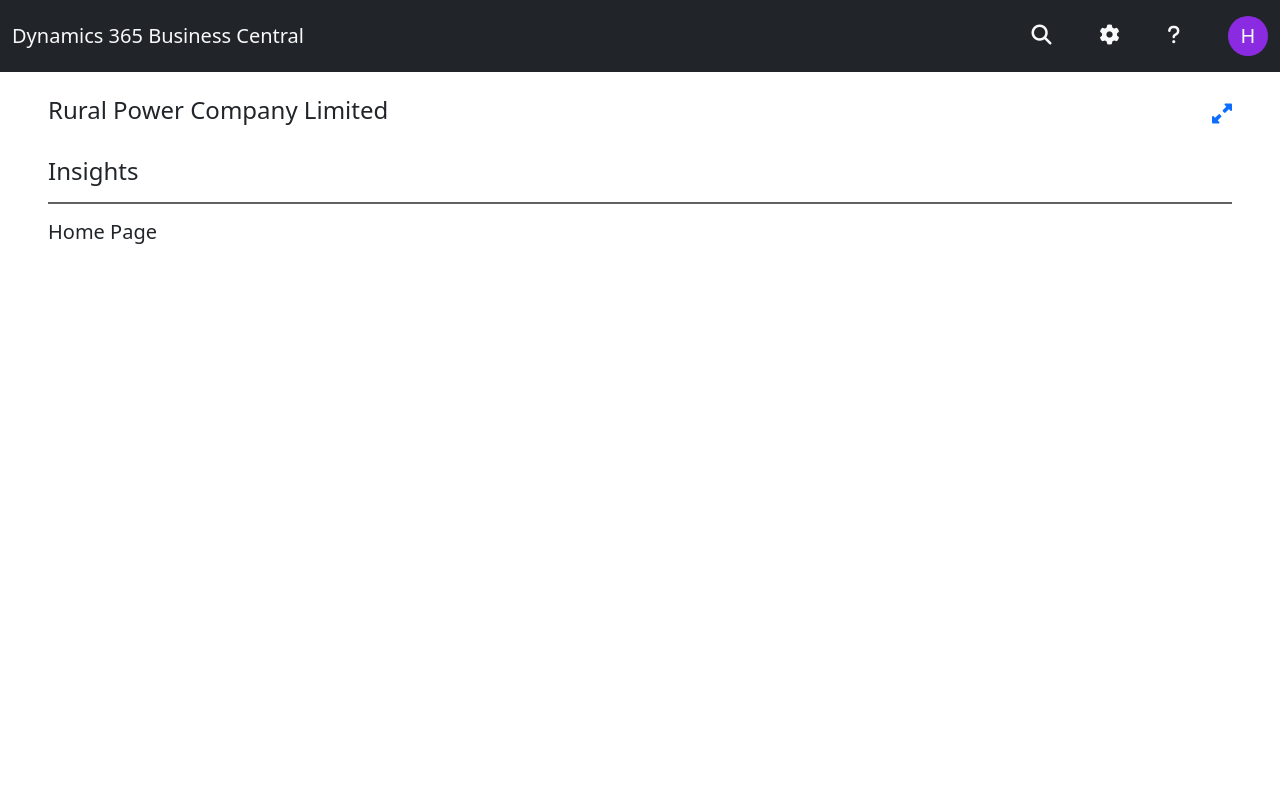
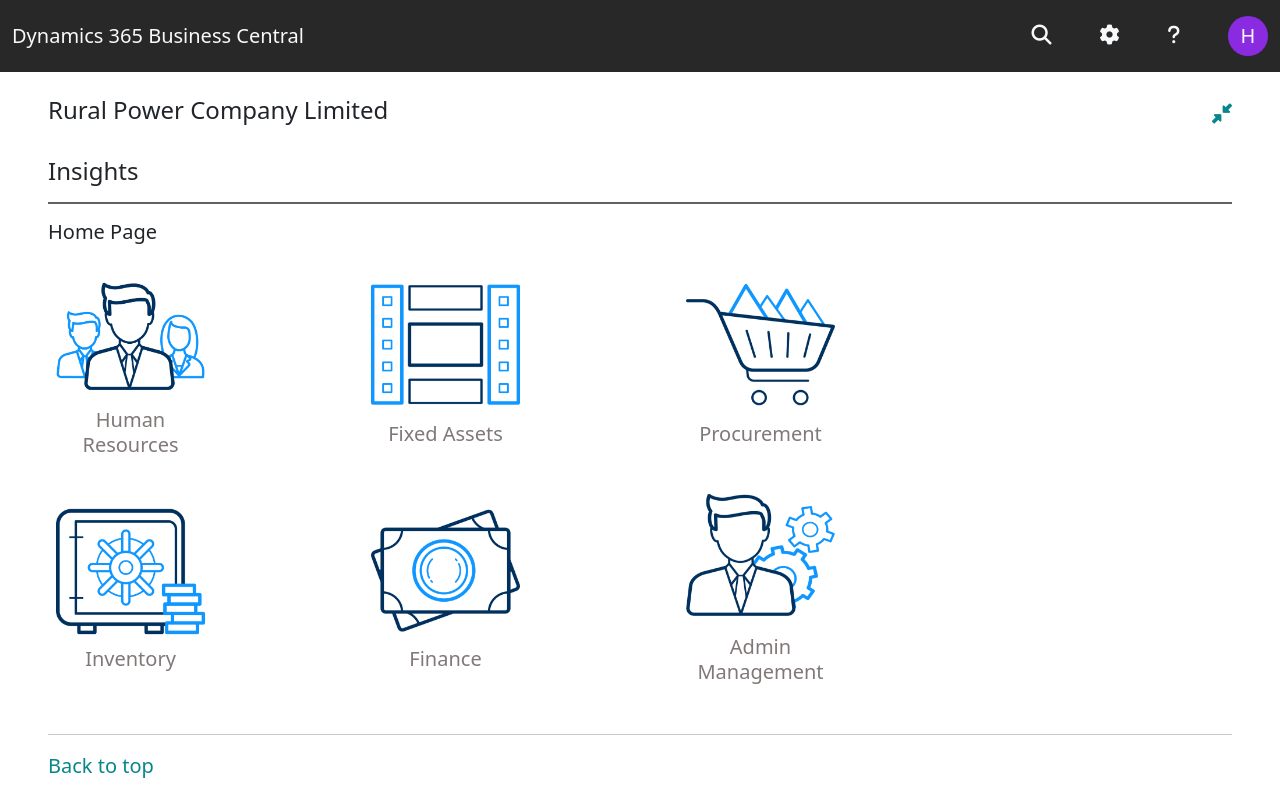
Before and after one commit to tajuddin1/Dynamic_365, a plain HTML site: page index.html in a window 1280 px wide. Drawn offline with Linux system fonts and the light colour scheme.

Commit message:
One Page Complete

```diff
--- a/css/style.css
+++ b/css/style.css
@@ -15,3 +15,35 @@
     align-items: center;
     background-color: blueviolet;
 }
+.text-lightsky{
+    color: #07868c;
+}
+.menu-tab {
+    width: 165px;
+    padding: 10px 0%;
+}
+.tab_wrapper{
+    justify-content: start;
+    align-items: center;
+}
+.gap-150{
+    width: 150px;
+}
+.card-title {
+    color: #817878;
+    font-weight: 500;
+    text-align: center;
+    font-size: 20px;
+    line-height: 25px;
+}
+
+@media (max-width:870px) {
+    .gap-150{
+        width:0px;
+    }
+    .tab_wrapper{
+        width: 100%;
+        justify-content: space-between;
+        align-items: center;
+    }
+}
--- a/index.html
+++ b/index.html
@@ -11,7 +11,7 @@
 </head>
 <body>
     <header class="topNav">
-        <div class="container-fluid bg-dark">
+        <div class="container-fluid bg-dark2">
             <div class="row py-3">
                 <div class="col-6 d-flex align-items-center">
                     <h5 class="text-light mb-0">Dynamics 365 Business Central</h5>
@@ -35,7 +35,7 @@
                         <h4>Rural Power Company Limited</h4>
                     </div>
                     <div class="col-6 d-flex m-0 justify-content-end align-items-center text-light list-unstyled">
-                        <a class="text-primary text-decoration-none fs-5" href="#"><i class="fa-solid fa-up-right-and-down-left-from-center"></i></a>
+                        <a class="text-lightsky text-decoration-none fs-5" href="#"><i class="fa-solid fa-down-left-and-up-right-to-center"></i></a>
                     </div>
                 </div>
                 <div class="pt-4">
@@ -43,6 +43,84 @@
                     <hr style="background-color: #2c2c2c; height:2px; opacity:0.75;">
                     <h5 class="fw-normal">Home Page</h5>
                 </div>
+                <div class="row">
+                    <div class="col-12 d-flex justify-content-between">
+                        <ul class="d-flex m-0 tab_wrapper text-light list-unstyled">
+                            <li class="menu-tab">
+                                <a class="text-decoration-none" href="#">
+                                    <div class="card border-0">
+                                        <div class="px-2">
+                                            <img class="w-100" src="./images/btnHR.png" alt="">
+                                            <div class="card-title" >Human Resources</div>
+                                        </div>
+                                    </div>
+                                </a>
+                            </li>
+                            <li class="gap-150"></li>
+                            <li class="menu-tab">
+                                <a class="text-decoration-none" href="#">
+                                    <div class="card border-0">
+                                        <div class="px-2">
+                                            <img class="w-100" src="./images/btnFixedAssets.png" alt="">
+                                            <div class="card-title" >Fixed Assets</div>
+                                        </div>
+                                    </div>
+                                </a>
+                            </li>
+                            <li class="gap-150"></li>
+                            <li class="menu-tab">
+                                <a class="text-decoration-none" href="#">
+                                    <div class="card border-0">
+                                        <div class="px-2">
+                                            <img class="w-100" src="./images/btnPurchase.png" alt="">
+                                            <div class="card-title" >Procurement</div>
+                                        </div>
+                                    </div>
+                                </a>
+                            </li>
+                        </ul>
+                    </div>
+                    <div class="col-12 d-flex justify-content-between">
+                        <ul class="d-flex m-0 tab_wrapper text-light list-unstyled">
+                            <li class="menu-tab">
+                                <a class="text-decoration-none" href="#">
+                                    <div class="card border-0">
+                                        <div class="px-2">
+                                            <img class="w-100" src="./images/btnOfficeWiseSalarySetup.png" alt="">
+                                            <div class="card-title" >Inventory</div>
+                                        </div>
+                                    </div>
+                                </a>
+                            </li>
+                            <li class="gap-150"></li>
+                            <li class="menu-tab">
+                                <a class="text-decoration-none" href="#">
+                                    <div class="card border-0">
+                                        <div class="px-2">
+                                            <img class="w-100" src="./images/btnFinance.png" alt="">
+                                            <div class="card-title" >Finance</div>
+                                        </div>
+                                    </div>
+                                </a>
+                            </li>
+                            <li class="gap-150"></li>
+                            <li class="menu-tab">
+                                <a class="text-decoration-none" href="#">
+                                    <div class="card border-0">
+                                        <div class="px-2">
+                                            <img class="w-100" src="./images/btnAdmin.png" alt="">
+                                            <div class="card-title" >Admin Management</div>
+                                        </div>
+                                    </div>
+                                </a>
+                            </li>
+                        </ul>
+                    </div>
+                </div>
+                <div class="pt-3">
+                    <hr>
+                    <a class="fs-5 text-decoration-none text-lightsky" href="#"> Back to top</a>
+                </div>
             </div>
         </div>
     </div>
```
